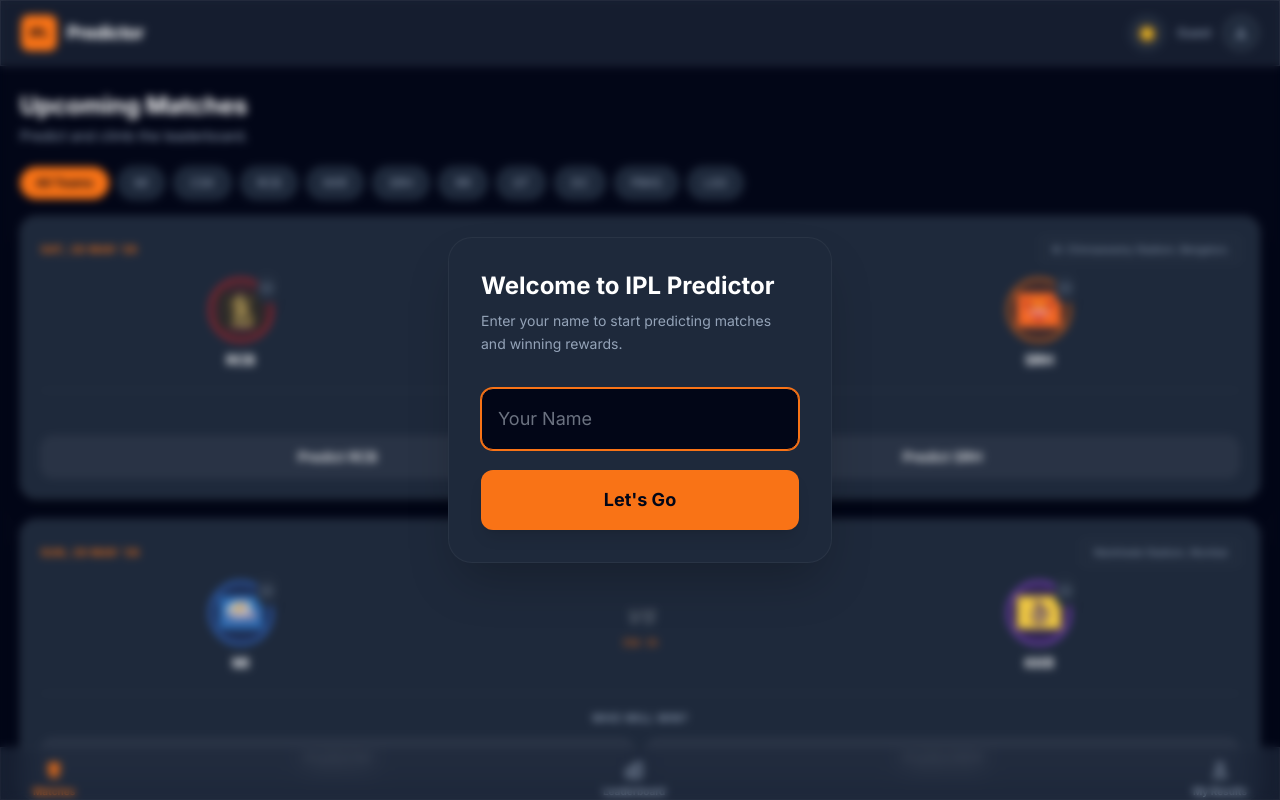
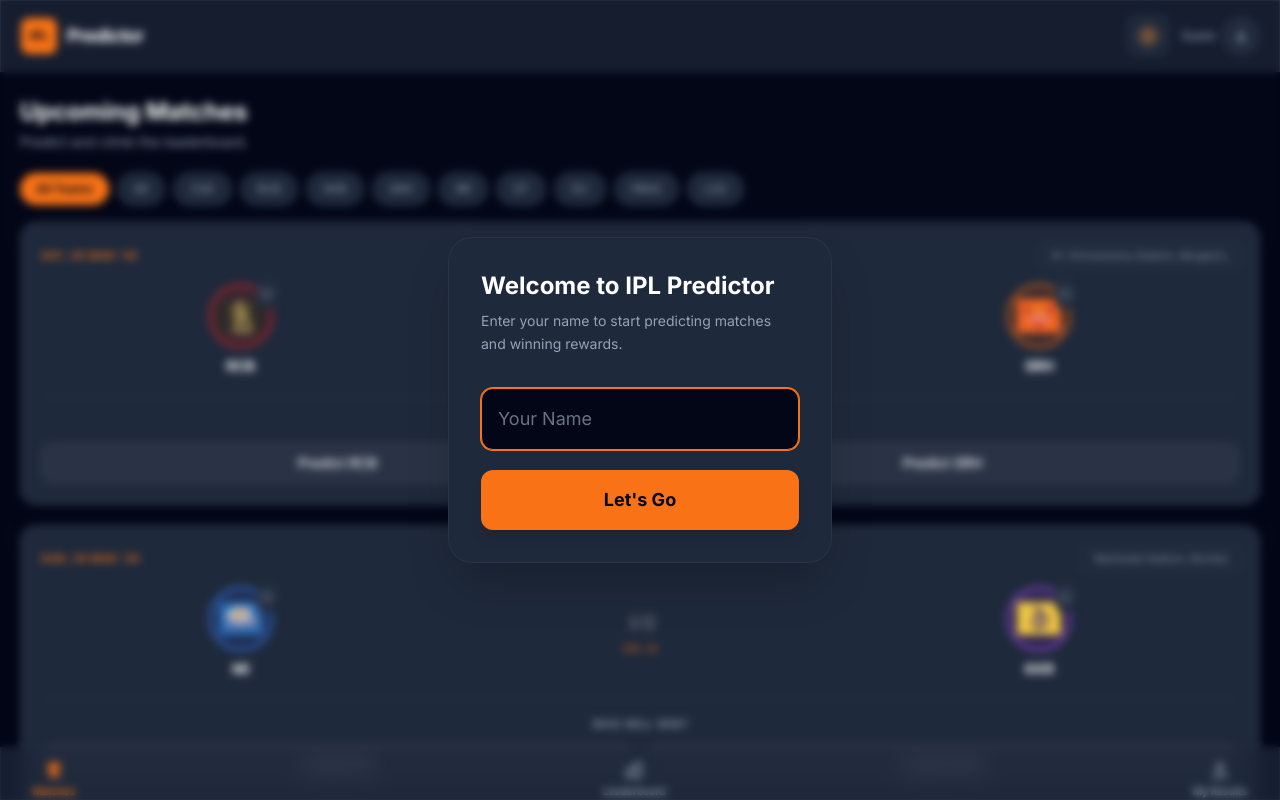
Before and after one commit to Chandu-reddy1437/IPL, a website: page index.html in a window 1280 px wide. Drawn offline with nearby package versions, Linux system fonts and the light colour scheme.

Commit message:
Update theme toggle to use animated Stitch design implementation

```diff
--- a/index.html
+++ b/index.html
@@ -153,15 +153,46 @@
     .data-table th, .data-table td { padding: 12px 16px; text-align: left; border-bottom: 1px solid var(--table-border); }
     .data-table th { color: var(--text-secondary); font-size: 0.7rem; text-transform: uppercase; letter-spacing: 0.08em; font-weight: 600; }
     .data-table tr:hover td { background-color: var(--table-hover); }
-    /* Theme toggle button */
-    .theme-toggle {
-      width: 36px; height: 36px; border-radius: 50%;
-      display: flex; align-items: center; justify-content: center;
-      cursor: pointer; border: 1px solid var(--border-color);
-      background: var(--bg-surface); color: var(--text-secondary);
-      transition: all 0.3s; font-size: 18px;
+    /* REFINED THEME TOGGLE BUTTON */
+    .theme-toggle-btn {
+        width: 42px;
+        height: 42px;
+        border-radius: 12px;
+        display: flex;
+        align-items: center;
+        justify-content: center;
+        cursor: pointer;
+        border: 1px solid var(--border-color);
+        background: var(--bg-surface);
+        color: var(--text-secondary);
+        position: relative;
+        overflow: hidden;
+        box-shadow: 0 4px 6px -1px rgba(0, 0, 0, 0.1), 0 2px 4px -1px rgba(0, 0, 0, 0.06);
     }
-    .theme-toggle:hover { color: var(--accent); border-color: var(--accent); }
+
+    .theme-toggle-btn:active {
+        transform: scale(0.95);
+    }
+
+    .theme-toggle-btn .icon-wrapper {
+        position: relative;
+        width: 24px;
+        height: 24px;
+    }
+
+    .theme-toggle-btn span {
+        position: absolute;
+        inset: 0;
+        display: flex;
+        align-items: center;
+        justify-content: center;
+        transition: transform 0.5s cubic-bezier(0.4, 0, 0.2, 1), opacity 0.5s;
+    }
+
+    [data-theme="dark"] .sun-icon { transform: translateY(0); opacity: 1; }
+    [data-theme="dark"] .moon-icon { transform: translateY(40px); opacity: 0; }
+    [data-theme="light"] .sun-icon { transform: translateY(-40px); opacity: 0; }
+    [data-theme="light"] .moon-icon { transform: translateY(0); opacity: 1; }
 </style>
 </head>
 <body class="font-sans h-full flex flex-col antialiased" data-theme="dark">
@@ -173,10 +204,20 @@
         <h1 class="text-lg font-bold tracking-tight">Predictor</h1>
     </div>
     <div class="flex items-center gap-3">
-        <button class="theme-toggle" id="themeToggle" onclick="toggleTheme()" title="Toggle theme">☀️</button>
-        <span class="text-xs font-medium cursor-pointer themed-text" id="userChip" onclick="promptLogin()">Guest</span>
-        <div class="w-9 h-9 rounded-full border-2 border-brand-accent/30 flex items-center justify-center overflow-hidden cursor-pointer themed-card" onclick="promptLogin()">
-            <span class="material-symbols-outlined themed-text text-lg">person</span>
+        <!-- Refined Theme Toggle Button -->
+        <button class="theme-toggle-btn" id="themeToggle" onclick="toggleTheme()" title="Toggle theme">
+            <div class="icon-wrapper">
+                <span class="sun-icon material-symbols-outlined !text-orange-400">light_mode</span>
+                <span class="moon-icon material-symbols-outlined !text-indigo-400">dark_mode</span>
+            </div>
+        </button>
+        <div class="flex items-center gap-2">
+            <span class="text-xs font-medium cursor-pointer themed-text" id="userChip"
+                onclick="promptLogin()">Guest</span>
+            <div class="w-9 h-9 rounded-full border-2 border-brand-accent/30 flex items-center justify-center overflow-hidden cursor-pointer themed-card"
+                onclick="promptLogin()">
+                <span class="material-symbols-outlined themed-text text-lg">person</span>
+            </div>
         </div>
     </div>
 </header>
@@ -372,8 +413,6 @@
     function initTheme() {
         const saved = localStorage.getItem('ipl_theme') || 'dark';
         document.documentElement.setAttribute('data-theme', saved);
-        const toggleBtn = document.getElementById('themeToggle');
-        if (toggleBtn) toggleBtn.textContent = saved === 'dark' ? '☀️' : '🌙';
     }
 
     function toggleTheme() {
```
